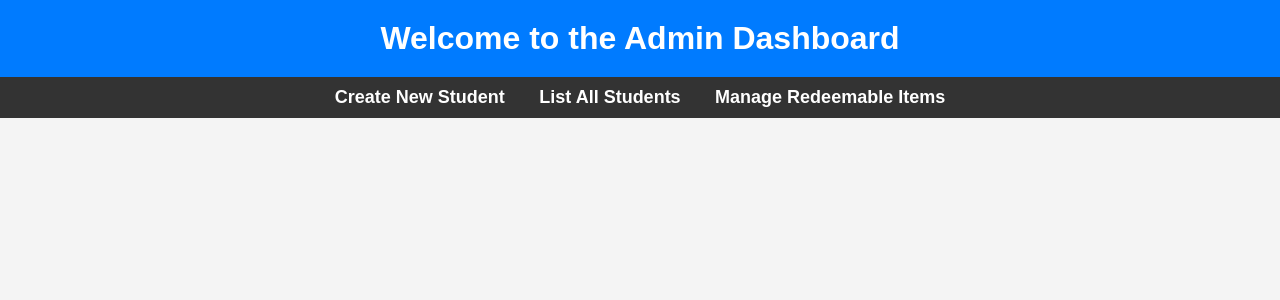
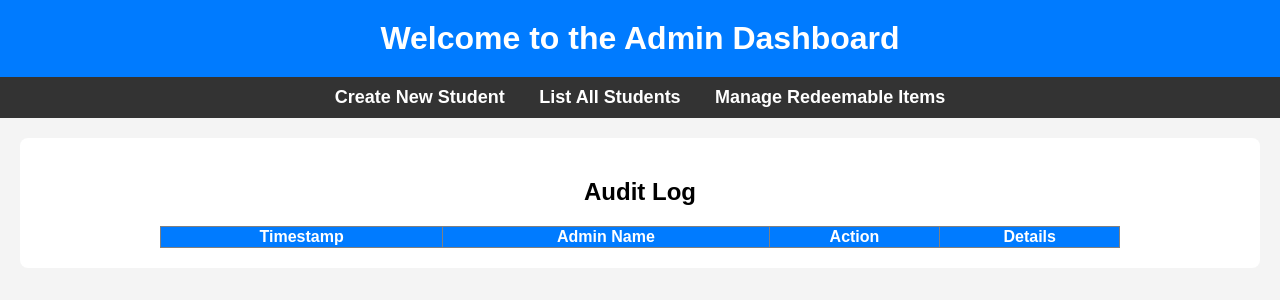
Before and after one commit to DevOpsOct2024Team4/DevOps_Oct2024_Team4_Assignment, a Flask app: page /admin in a window 1280 px wide. Shown: the top 300 px of the page. Run offline with Flask 3, Linux system fonts and the light colour scheme; the visitor is signed in with stand-in values (Sample User, id 1); data that the repository does not hold is empty.

Commit message:
Added audit log automation

```diff
--- a/app.py
+++ b/app.py
@@ -2,6 +2,7 @@ from flask import Flask, render_template, request, redirect, url_for, flash, ses
 import firebase_admin
 from firebase_admin import credentials, firestore
 from functools import wraps
+from datetime import datetime
 import requests
 import os
 
@@ -28,6 +29,18 @@ def admin_required(f):
             return redirect(url_for('login'))
         return f(*args, **kwargs)
     return decorated_function
+
+# Function to log audit actions
+def log_audit_action(action, details):
+    admin_name = session.get('admin_name', 'Unknown Admin')
+    audit_ref = db.collection('audit_logs')
+    log_data = {
+        'admin_name': admin_name,
+        'action': action,
+        'details': details,
+        'timestamp': datetime.utcnow()
+    }
+    audit_ref.add(log_data)
 
 # Discord Webhook Integration
 def send_discord_notification(message):
@@ -72,6 +85,7 @@ def login():
 
         if admin:
             session['user_id'] = admin['id']
+            session['admin_name'] = admin['Name']
             session['role'] = 'admin'
             return redirect(url_for('admin_dashboard'))
 
@@ -115,7 +129,9 @@ def recover_password():
 def admin_dashboard():
     students = [{**doc.to_dict(), 'id': doc.id} for doc in db.collection('students').stream()]
     items = [{**doc.to_dict(), 'id': doc.id} for doc in db.collection('redeemable_items').stream()]
-    return render_template('admin.html', students=students, items=items)
+    audit_logs = [{**doc.to_dict(), 'id': doc.id} for doc in db.collection('audit_logs').order_by('timestamp', direction=firestore.Query.DESCENDING).stream()]
+
+    return render_template('admin.html', students=students, items=items, audit_logs=audit_logs)
 
 
 @app.route('/admin/create-student', methods=['GET', 'POST'])
@@ -132,36 +148,75 @@ def create_student():
             'EntryYear': int(request.form.get('entry_year'))
         }
         db.collection('students').document(student_id).set(student_data)
+
+        # Send Discord notification
         send_discord_notification(f'📝 New student created: {student_data["StudentName"]}')
+
+        # Log the action
+        admin_id = session.get('user_id')
+        log_audit_action('create_student', f'Created student {student_data["StudentName"]}')
+
         flash('Student account created successfully!', 'success')
         return redirect(url_for('list_students'))
 
     return render_template('create_student.html')
 
+@app.route('/admin/delete-student/<student_id>', methods=['POST'])
+@admin_required
+def delete_student(student_id):
+    student_ref = db.collection('students').document(student_id)
+    student = student_ref.get()
+
+    if student.exists:
+        student_name = student.to_dict().get('StudentName', 'Unknown')
+        student_ref.delete()
+
+        # Send Discord notification
+        send_discord_notification(f'❌ Student {student_id} ({student_name}) deleted.')
+
+        # Log the action
+        admin_id = session.get('user_id')
+        log_audit_action('delete_student', f'Deleted student {student_name}')
+
+        flash('Student account deleted successfully!', 'success')
+    else:
+        flash('Student not found!', 'danger')
+
+    return redirect(url_for('list_students'))
+
 @app.route('/admin/modify-student/<student_id>', methods=['GET', 'POST'])
+@admin_required
 def modify_student(student_id):
     student_ref = db.collection('students').document(student_id)
-    student_doc = student_ref.get()
+    student = student_ref.get()
 
-    if not student_doc.exists:
+    if not student.exists:
         flash('Student not found!', 'danger')
         return redirect(url_for('list_students'))
-
-    student = student_doc.to_dict()
 
     if request.method == 'POST':
         updated_data = {
             'StudentName': request.form.get('student_name'),
             'Email': request.form.get('email'),
-            'EntryYear': int(request.form.get('entry_year')),
-            'Points': int(request.form.get('points'))
+            'Password': request.form.get('password'),
+            'Points': int(request.form.get('points')),
+            'DiplomaStudy': request.form.get('diploma_study'),
+            'EntryYear': int(request.form.get('entry_year'))
         }
         student_ref.update(updated_data)
-        send_discord_notification(f'✏️ Student {student_id} modified.')
+
+        # Send Discord notification
+        send_discord_notification(f'✏️ Student {updated_data["StudentName"]} modified.')
+
+        # Log the action
+        admin_id = session.get('user_id')
+        log_audit_action('modify_student', f'Modified student {updated_data["StudentName"]}')
+
         flash('Student account updated successfully!', 'success')
         return redirect(url_for('list_students'))
 
-    return render_template('modify_student.html', student=student)
+    return render_template('modify_student.html', student=student.to_dict(), student_id=student_id)
+
 
 @app.route("/student/<student_id>")
 def student_dashboard(student_id):
@@ -204,43 +259,52 @@ def search_student():
     return render_template('list_students.html', students=results)
 
 @app.route('/admin/manage-items', methods=['GET', 'POST'])
+@admin_required
 def manage_items():
-    items_ref = db.collection('redeemable_items').stream()
-    items = [{**doc.to_dict(), 'id': doc.id} for doc in items_ref]
+    items_ref = db.collection('redeemable_items')
 
     if request.method == 'POST':
         item_id = request.form.get('item_id')
         item_data = {
-            'Name': request.form.get('item_name'),
-            'Quantity': int(request.form.get('quantity')),
-            'Value': int(request.form.get('value'))
+            'ItemName': request.form.get('item_name'),
+            'PointsCost': int(request.form.get('points_cost')),
+            'Stock': int(request.form.get('stock'))
         }
+        items_ref.document(item_id).set(item_data)
 
-        if item_id:  # Update if item_id exists
-            db.collection('redeemable_items').document(item_id).update(item_data)
-            send_discord_notification(f'🔄 Item {item_id} updated.')
-            flash('Item updated successfully!', 'success')
-        else:  # Otherwise, create new item
-            new_item_ref = db.collection('redeemable_items').document()
-            new_item_ref.set(item_data)
-            send_discord_notification(f'🎁 New item created: {item_data["Name"]}')
-            flash('Item created successfully!', 'success')
+        # Send Discord notification
+        send_discord_notification(f'🎁 New item created: {item_data["ItemName"]}')
 
+        # Log the action
+        admin_id = session.get('user_id')
+        log_audit_action('create_item', f'Created item {item_data["ItemName"]}')
+
+        flash('Item created successfully!', 'success')
         return redirect(url_for('manage_items'))
 
+    items = [{**doc.to_dict(), 'id': doc.id} for doc in items_ref.stream()]
     return render_template('manage_items.html', items=items)
 
-@app.route('/admin/delete-item/<item_id>', methods=['GET'])
+@app.route('/admin/delete-item/<item_id>', methods=['POST'])
+@admin_required
 def delete_item(item_id):
     item_ref = db.collection('redeemable_items').document(item_id)
-    item_doc = item_ref.get()
+    item = item_ref.get()
 
-    if not item_doc.exists:
+    if item.exists:
+        item_name = item.to_dict().get('ItemName', 'Unknown')
+        item_ref.delete()
+
+        # Send Discord notification
+        send_discord_notification(f'🗑️ Item {item_id} ({item_name}) deleted.')
+
+        # Log the action
+        admin_id = session.get('user_id')
+        log_audit_action('delete_item', f'Deleted item {item_name}')
+
+        flash('Item deleted successfully!', 'success')
+    else:
         flash('Item not found!', 'danger')
-    else:
-        item_ref.delete()
-        send_discord_notification(f'🗑️ Item {item_id} deleted.')
-        flash('Item deleted successfully!', 'success')
 
     return redirect(url_for('manage_items'))
 
--- a/templates/admin.html
+++ b/templates/admin.html
@@ -52,5 +52,26 @@
             <li><a href="/admin/manage-items">Manage Redeemable Items</a></li>
         </ul>
     </nav>
+
+    <!-- Audit Log Section -->
+    <section style="background-color: white; padding: 20px; margin: 20px; border-radius: 8px;">
+        <h2>Audit Log</h2>
+        <table border="1" style="width: 80%; margin: auto; border-collapse: collapse;">
+            <tr style="background-color: #007bff; color: white;">
+                <th>Timestamp</th>
+                <th>Admin Name</th>
+                <th>Action</th>
+                <th>Details</th>
+            </tr>
+            {% for log in audit_logs %}
+            <tr>
+                <td>{{ log.timestamp }}</td>
+                <td>{{ log.admin_name }}</td>
+                <td>{{ log.action }}</td>
+                <td>{{ log.details }}</td>
+            </tr>
+            {% endfor %}
+        </table>
+    </section>
 </body>
 </html>
```
Also changed, not shown: templates/list_students.html (+37 -12 lines).
